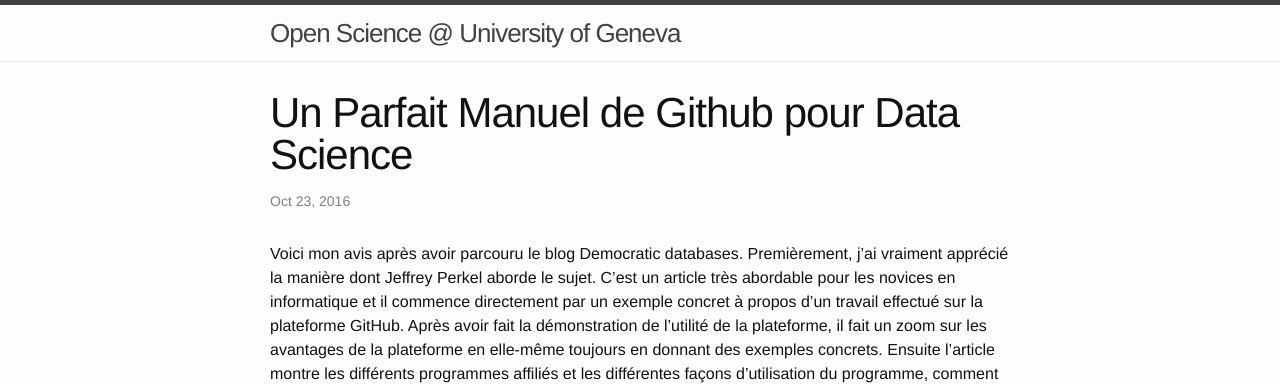
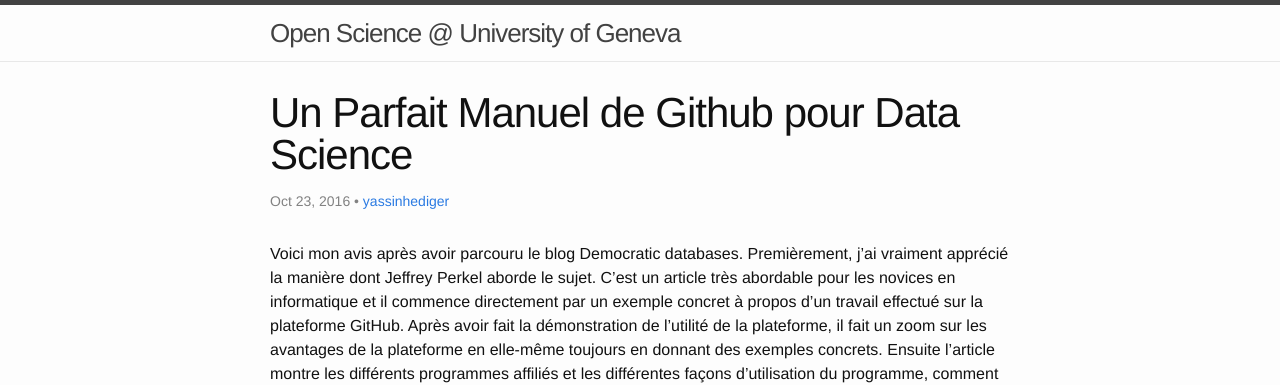
Before and after one commit to wazaahhh/openscience, a Jekyll site: the page built from _posts/2016-10-23-un-parfait-manuel-de-github-pour-data-science.markdown, in a window 1280 px wide. Shown: the top 385 px of the page. Built offline with Jekyll 4.4.1, drawn with Linux system fonts in a browser that asks for light colours.

Commit message:
fixed post by yassinhediger

```diff
--- a/_posts/2016-10-23-un-parfait-manuel-de-github-pour-data-science.markdown
+++ b/_posts/2016-10-23-un-parfait-manuel-de-github-pour-data-science.markdown
@@ -2,7 +2,8 @@
 layout: post
 title:  "Un Parfait Manuel de Github pour Data Science"
 date:   2016-10-23 20:00:00 +0200
-categories: text1
+categories: democratic_databases
+author : yassinhediger
 ---
 
 Voici mon avis après avoir parcouru le blog Democratic databases.
```
